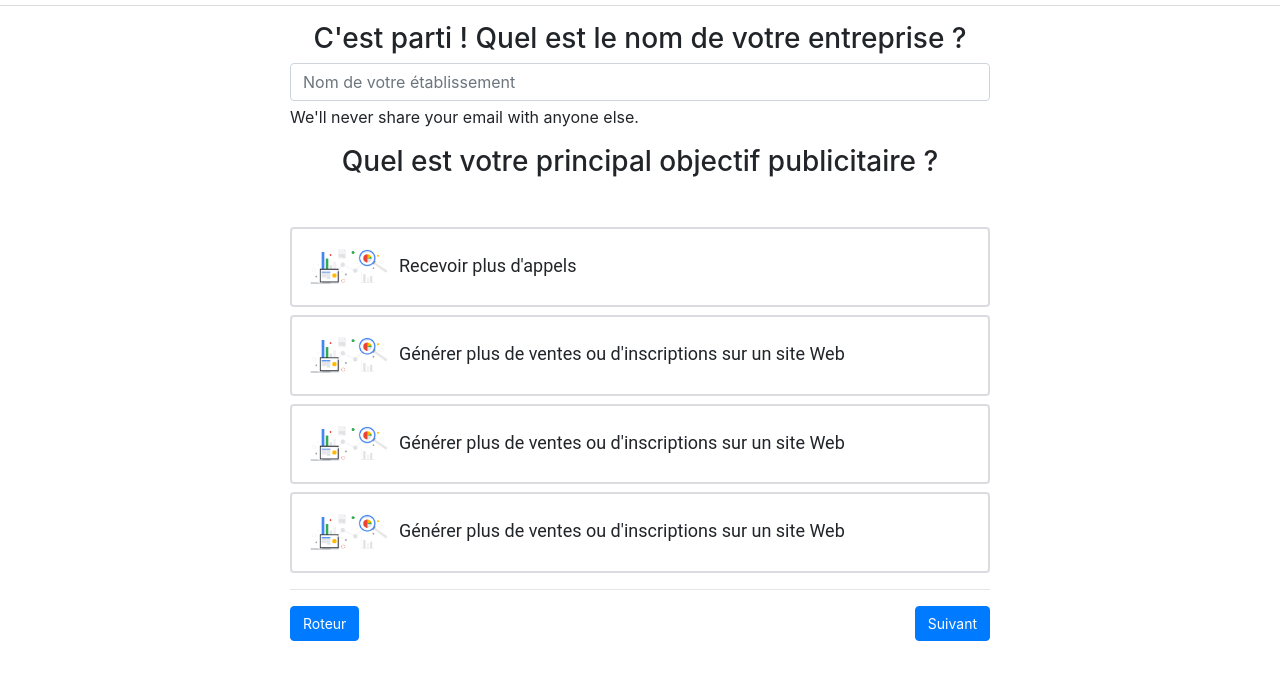
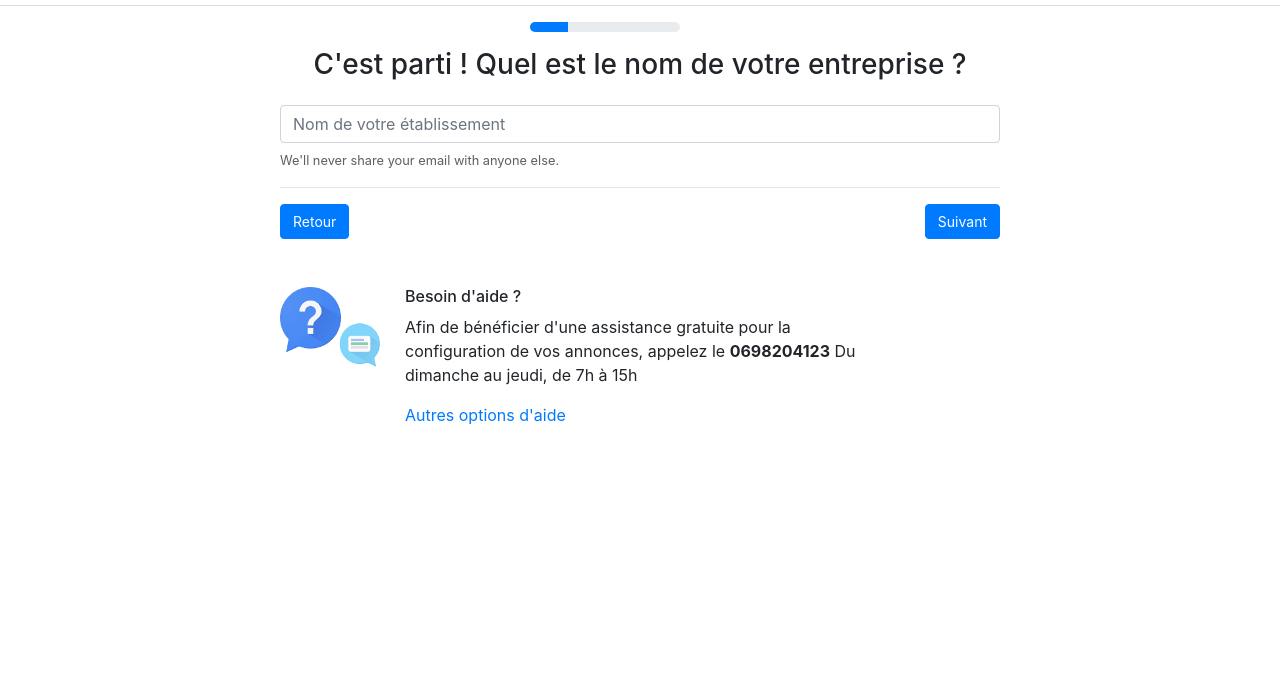
Before and after one commit to davidlotfi/google-ads-colne, a plain HTML site: page index.html in a window 1280 px wide. Shown: the part 54-734 px from the top of the page. Drawn offline with nearby package versions, Linux system fonts and the light colour scheme.

Commit message:
fix container

```diff
--- a/index.html
+++ b/index.html
@@ -31,9 +31,6 @@
       .coll2{
          border: 2px solid #1a73e8;
         }
-        .container{
-          max-width: 730px;
-        }
         .csstext{
           font-family: Google Sans,Roboto,Helvetica,sans-serif;
           font-size: 18px;
@@ -44,11 +41,22 @@
           font-size: 25px;
           visibility:visible;
          }
+         .container{
+           max-width: 750px;
+         }
         .btn{
           font-size: 14px;
           cursor: pointer;
         }
-
+       .form-text{
+         color:#5e5e5e;
+       }
+       .progress{
+         border-radius: 15px;
+       }
+       .progressbar{
+         margin-left:250px;
+       }
     </style>
   </head>
   <body>
@@ -65,14 +73,22 @@
    </nav>
 
      <div class="container">
+       <div class="progressbar">
+         <div class="progress mt-3" style="height:10px; width:150px;">
+              <div class="progress-bar" role="progressbar" style="width: 25%;" aria-valuenow="25" aria-valuemin="0" aria-valuemax="100"></div>
+         </div>
+       </div>
+
        <div class="form-etap">
          <h3 class="mt-3 text-center">C'est parti ! Quel est le nom de votre entreprise ?</h3>
          <div class="align-items-center">
-           <input class="form-control" id="name" type="text" placeholder="Nom de votre établissement"/>
-           <div class="form-text">We'll never share your email with anyone else.</div>
+           <div class="form-outline mt-4">
+                 <input class="form-control" type="text" placeholder="Nom de votre établissement"/>
+          </div>
+           <div class="form-text"><small>We'll never share your email with anyone else.</small></div>
          </div>
        </div>
-       <div class="form_etap">
+       <div class="form_etap d-none">
          <h3 class="mt-3 text-center">Quel est votre principal objectif publicitaire ?</h3>
          <section class="mt-5">
            <div class="coll col-12 step">
@@ -92,8 +108,27 @@
 
          <hr>
          <button class="btn btn-primary" type="button" name="button" style="float:right">Suivant</button>
-         <button class="btn btn-primary" type="button" name="button">Roteur</button>
+         <button class="btn btn-primary" type="button" name="button">Retour</button>
+         <br>
+
      </div>
+
+     <footer class="mt-5">
+        <div class="container">
+          <div class="figure">
+            <div class="row">
+              <div class="col-lg-2">
+                <img class="float-left" src="images/help.png" alt=""style="width:100px;">
+              </div>
+              <div class="col-lg-8">
+                   <h6>Besoin d'aide ?</h6>
+                   <p>Afin de bénéficier d'une assistance gratuite pour la configuration de vos annonces, appelez le <strong>0698204123</strong> Du dimanche au jeudi, de 7h à 15h</p>
+                   <a href="#">Autres options d'aide</a>
+              </div>
+            </div>
+          </div>
+        </div>
+     </footer>
      <script src="https://code.jquery.com/jquery-3.5.0.js"></script>
      <script type="text/javascript">
      /* jquery*/
```
